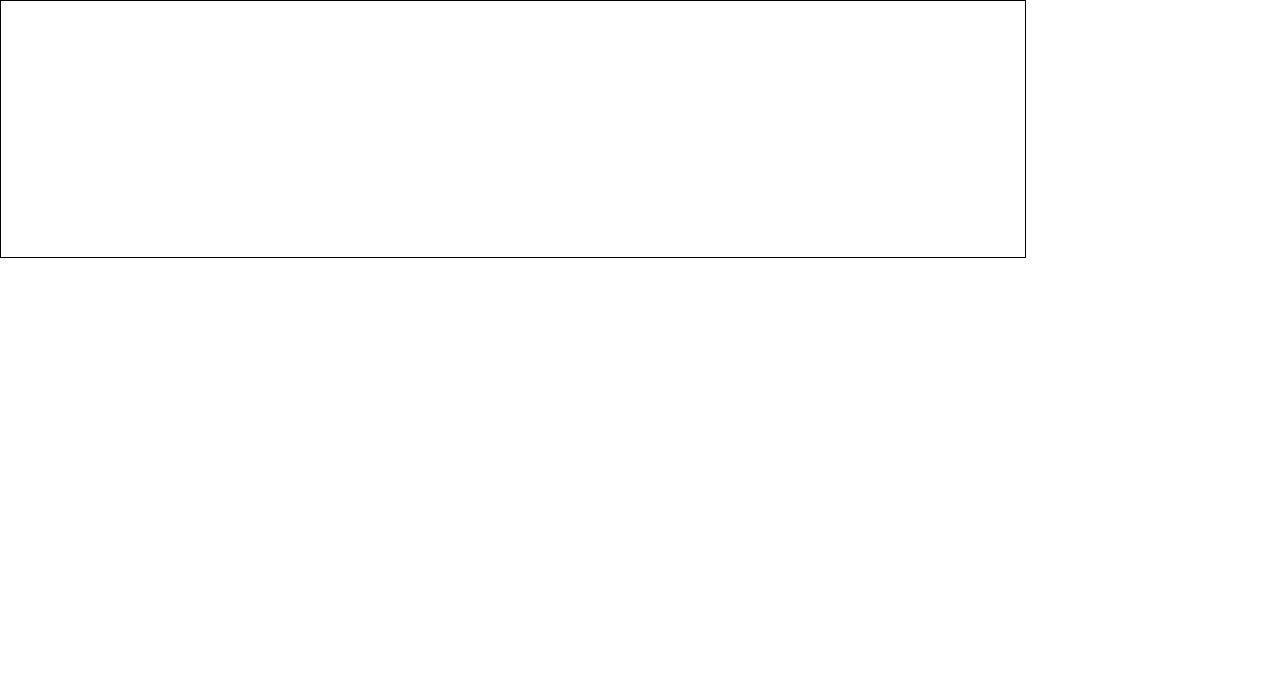
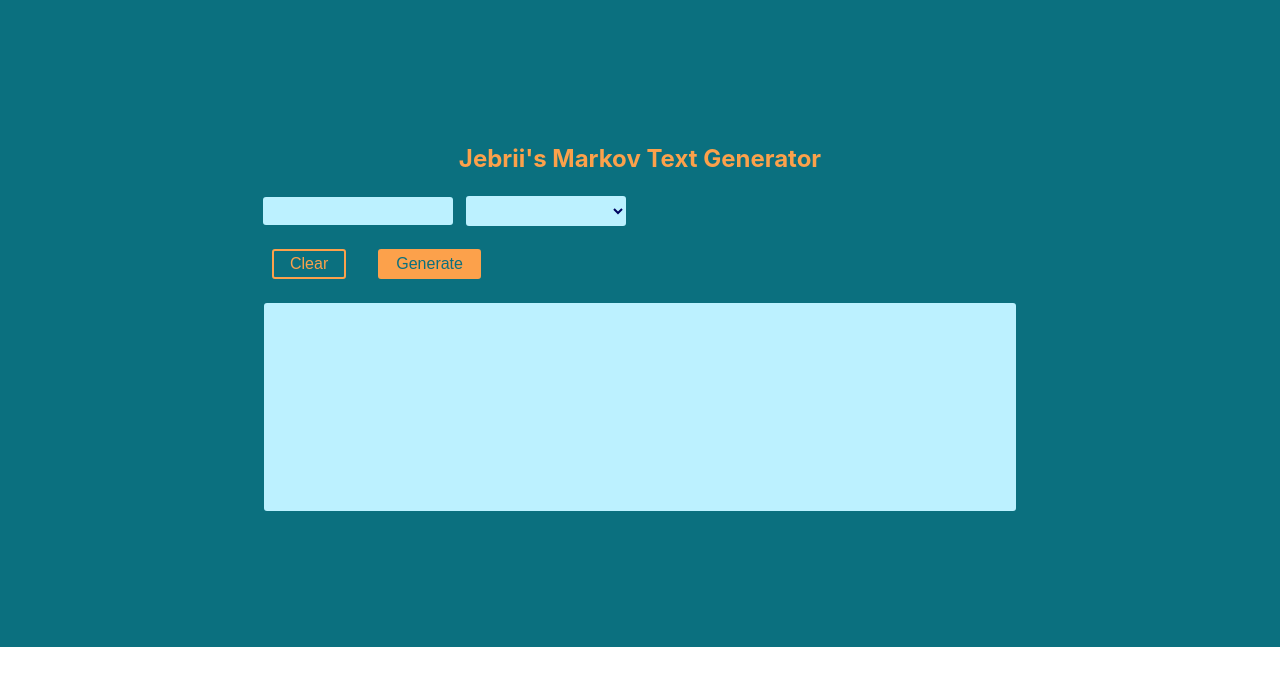
Before and after one commit to jebrii/markov-text-gen, a React (Create React App) app: page / in a window 1280 px wide. Shown: the top 686 px of the page. Built offline with nearby package versions, Linux system fonts and the light colour scheme.

Commit message:
Initial layout

```diff
--- a/src/components/App.js
+++ b/src/components/App.js
@@ -3,6 +3,7 @@ import React, { useEffect, useState } from 'react'
 import SampleTextAdder from './SampleTextAdder'
 
 import { generateRandomStartString, generateText } from '../utils/generateText'
+import { Button, TextInput, Dropdown, Header, colors, TextRegion } from './Common'
 
 const App = () => {
   // == State ==
@@ -41,28 +42,44 @@ const App = () => {
   const clearText = () => setGeneratedText('')
 
   return (
-    <div>
+    <div style={styles.contentContainer}>
+      <Header>Jebrii's Markov Text Generator</Header>
       <SampleTextAdder
         setSampleTexts={setSampleTexts}
       />
 
       <div style={styles.optionsContainer}>
+        <TextInput
+
+        />
+        <Dropdown
+
+        />
 
       </div>
       <div>
         <div style={styles.textGenButtonContainer}>
-
+          <Button
+            onClick={clearText}
+          >Clear</Button>
+          <Button
+            onClick={generateNewText}
+            primary
+          >Generate</Button>
         </div>
 
-        <div style={styles.generatedTextRegion}>
-          {generatedText}
-        </div>
+        <TextRegion>{generatedText}</TextRegion>
       </div>
     </div>
   )
 }
 
 const styles = {
+  contentContainer: {
+    padding: '10% 20%',
+    backgroundColor: colors.background,
+    diplay: 'flex'
+  },
   optionsContainer: {
 
   },
```
